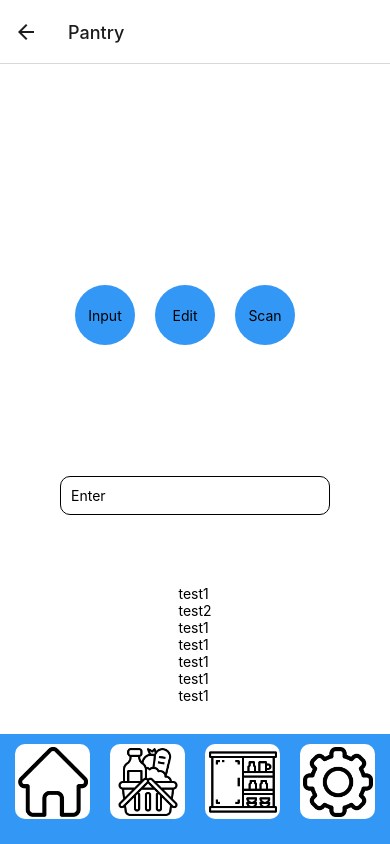
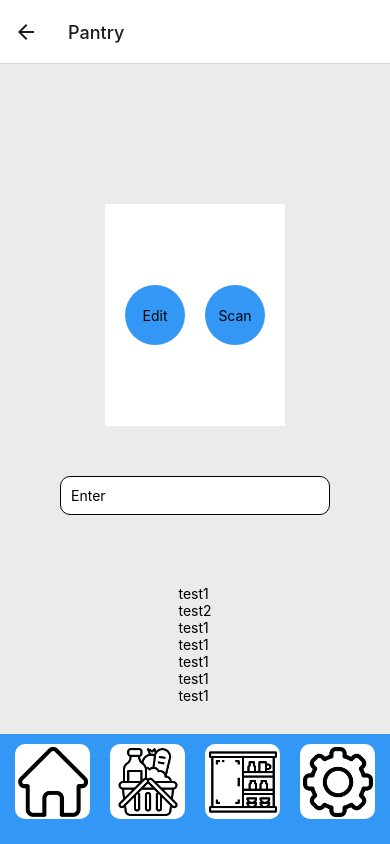
Before and after one commit to CS222-UIUC/course-project-recipe-app, a React Native app in the folder recipe/: screen /Pantry in a window 390 px wide. Built offline with nearby package versions, Linux system fonts and the light colour scheme.

Commit message:
new branch and some minor changes

```diff
--- a/recipe/components/StyleSheet.js
+++ b/recipe/components/StyleSheet.js
@@ -3,7 +3,7 @@ import { Dimensions } from 'react-native'
 const styles = StyleSheet.create({
     container: {
       flex: 1,
-      backgroundColor: '#fff',
+      backgroundColor: '#ebebeb',
       alignItems: 'center',
       justifyContent: 'center',
       padding: 140,
@@ -48,7 +48,7 @@ const styles = StyleSheet.create({
     },
     containerProfile: {
       //flex: 2,
-      backgroundColor: '#fff',
+      backgroundColor: '#ebebeb',
       alignItems: 'center',
       fontSize: 20,
       fontWeight: "bold"
@@ -123,7 +123,7 @@ const styles = StyleSheet.create({
     },
     containerSettings: {
       flex: 1,
-      backgroundColor: '#fff',
+      backgroundColor: '#ebebeb',
       alignItems: 'center',
       justifyContent: 'center',
       padding: 110,
--- a/recipe/screens/PantryScreen.js
+++ b/recipe/screens/PantryScreen.js
@@ -13,7 +13,6 @@ const PantryScreen = ({ navigation }) => {
     return (
 <View style={styles.container}>
         <View style={styles.containerHorizontal}>
-        <InputButton></InputButton>
         <View style={styles.space}/>
         <PantryEditButton></PantryEditButton>
         <View style={styles.space}/>
```
